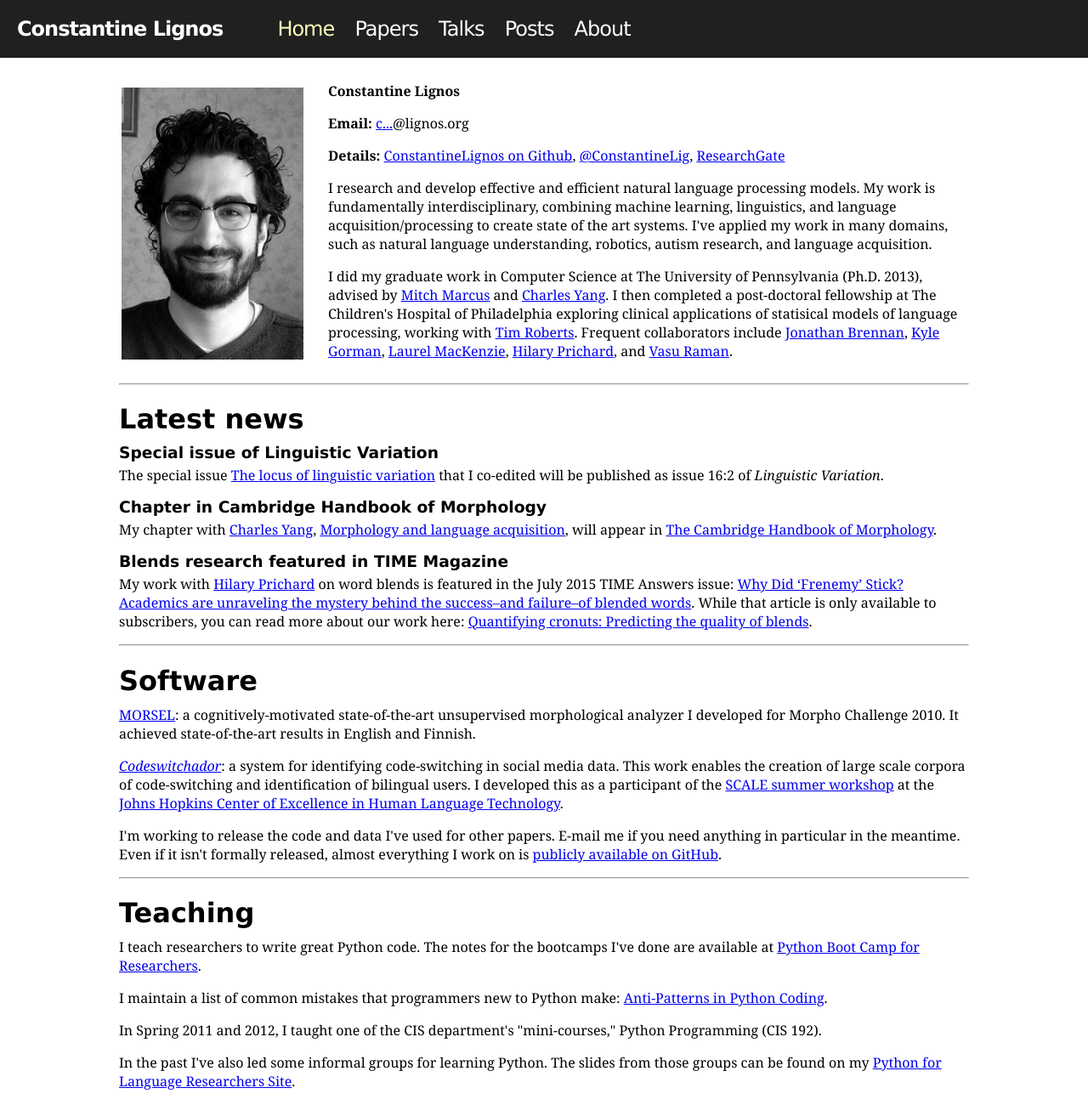
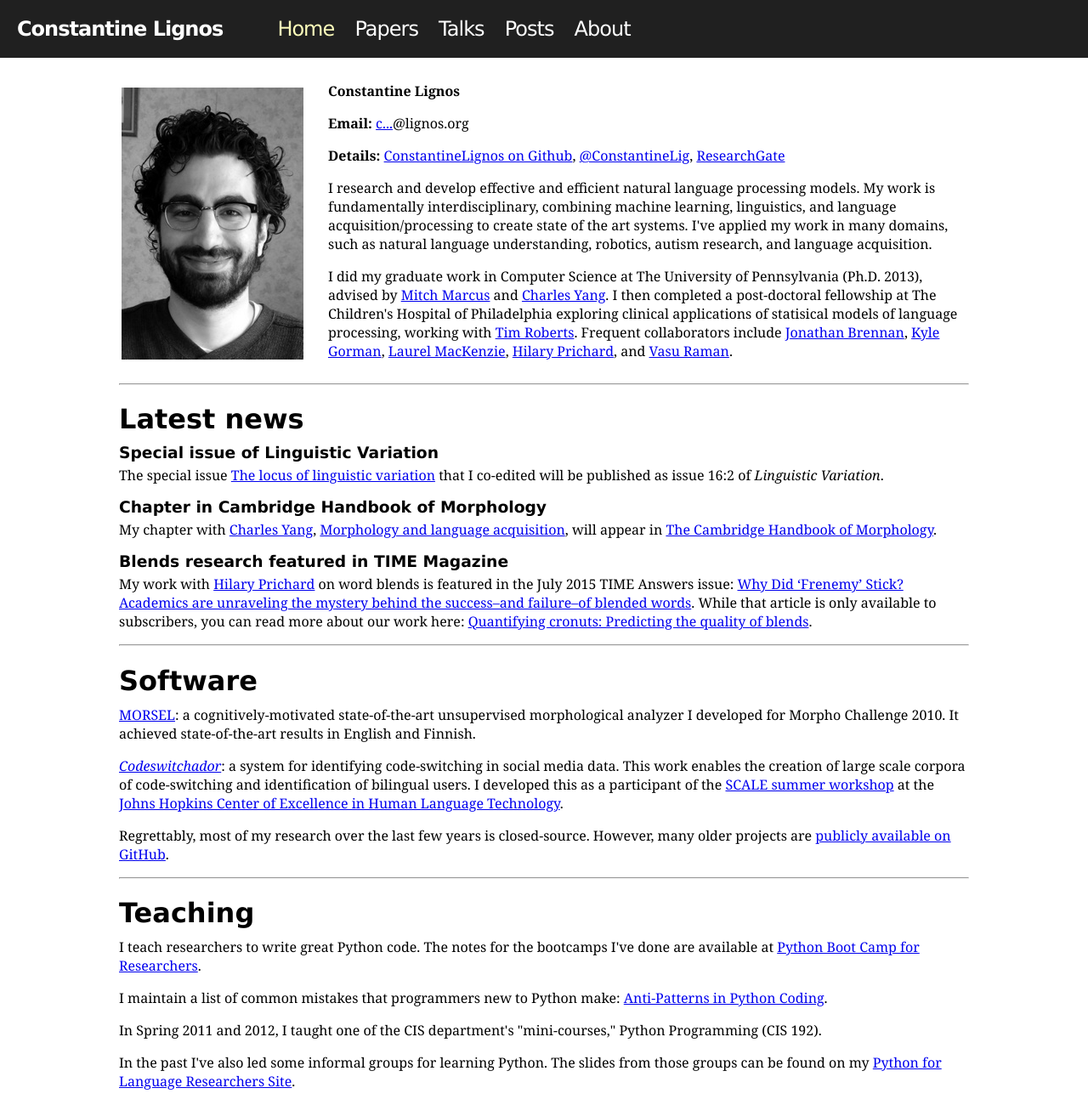
Before and after one commit to KristenZhao/constantinelignos.github.io, a Jekyll site: the page built from index.html, in a window 1280 px wide. Shown: the whole page at 85% size. Built offline with Jekyll 4.4.1, drawn with Linux system fonts in a browser that asks for light colours; comment, search, counter and statistics services are not loaded.

Commit message:
Update index

```diff
--- a/index.html
+++ b/index.html
@@ -28,7 +28,7 @@ title: Research
       then completed a post-doctoral fellowship at The Children's
       Hospital of Philadelphia exploring clinical applications of
       statisical models of language processing, working with <a
-      href="http://www.research.chop.edu/programs/car/our_team/details/?cat=1&amp;id=5">Tim
+      href="https://www.researchgate.net/profile/Timothy_Roberts4">Tim
       Roberts</a>. Frequent collaborators include <a
       href="https://sites.google.com/site/jonrbrennan/">Jonathan
       Brennan</a>, <a href="http://wellformedness.com/">Kyle
@@ -147,11 +147,10 @@ href="http://hltcoe.jhu.edu/research/scale-workshops/">SCALE
 summer workshop</a> at the <a href="http://hltcoe.jhu.edu/">Johns
 Hopkins Center of Excellence in Human Language Technology</a>.</p>
 
-<p>I'm working to release the code and data I've used for other
-papers. E-mail me if you need anything in particular in the
-meantime. Even if it isn't formally released, almost everything I work
-on is <a href="https://github.com/ConstantineLignos/">publicly
-available on GitHub</a>.</p>
+<p>Regrettably, most of my research over the last few years is
+closed-source. However, many older projects are
+<a href="https://github.com/ConstantineLignos/">publicly available on
+GitHub</a>.</p>
 
 <hr />
 
```
